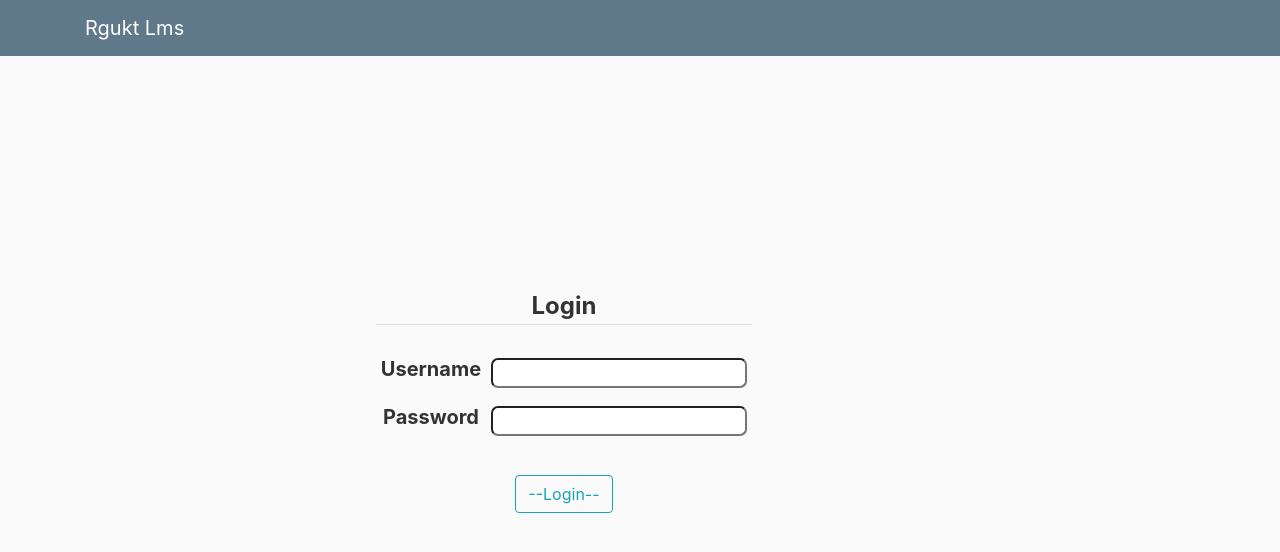
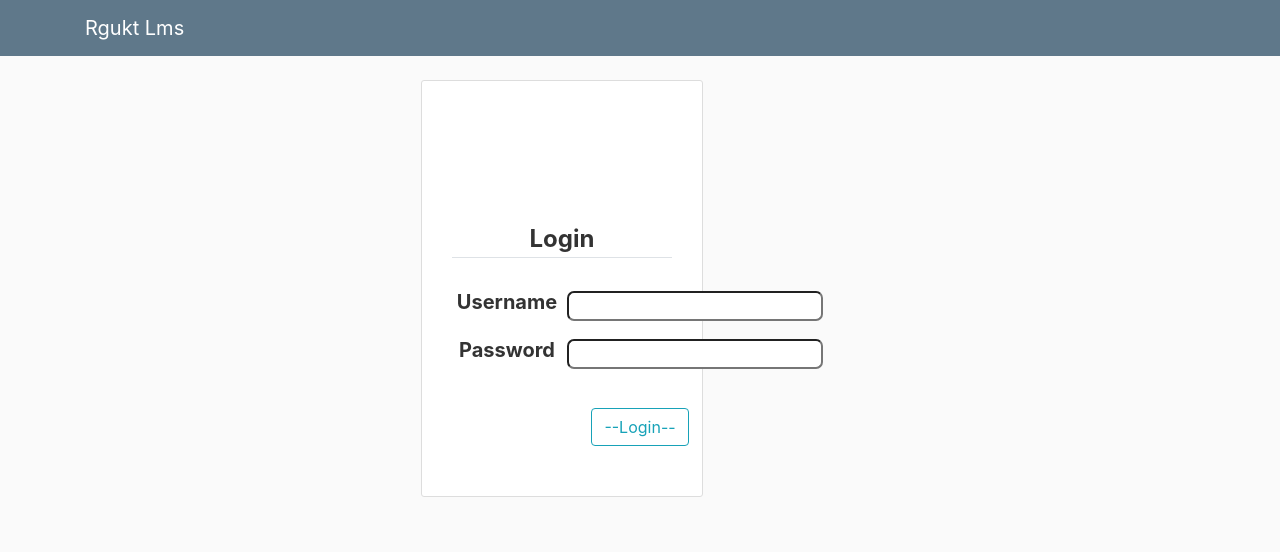
Before and after one commit to AjayReddyK/Lms-Lite, a Django app: page / in a window 1280 px wide. Shown: the top 552 px of the page. Run offline with Django 3.2, Linux system fonts and the light colour scheme; some libraries are stand-ins or nearby versions.

Commit message:
Update login.html

```diff
--- a/user/templates/user/login.html
+++ b/user/templates/user/login.html
@@ -34,7 +34,7 @@
 		}
 	</style>
 
-	<div class='container'>
+	<div class='content-section'>
 		<form method="POST">
 			{% csrf_token %}
 			<div class="contain">
```
